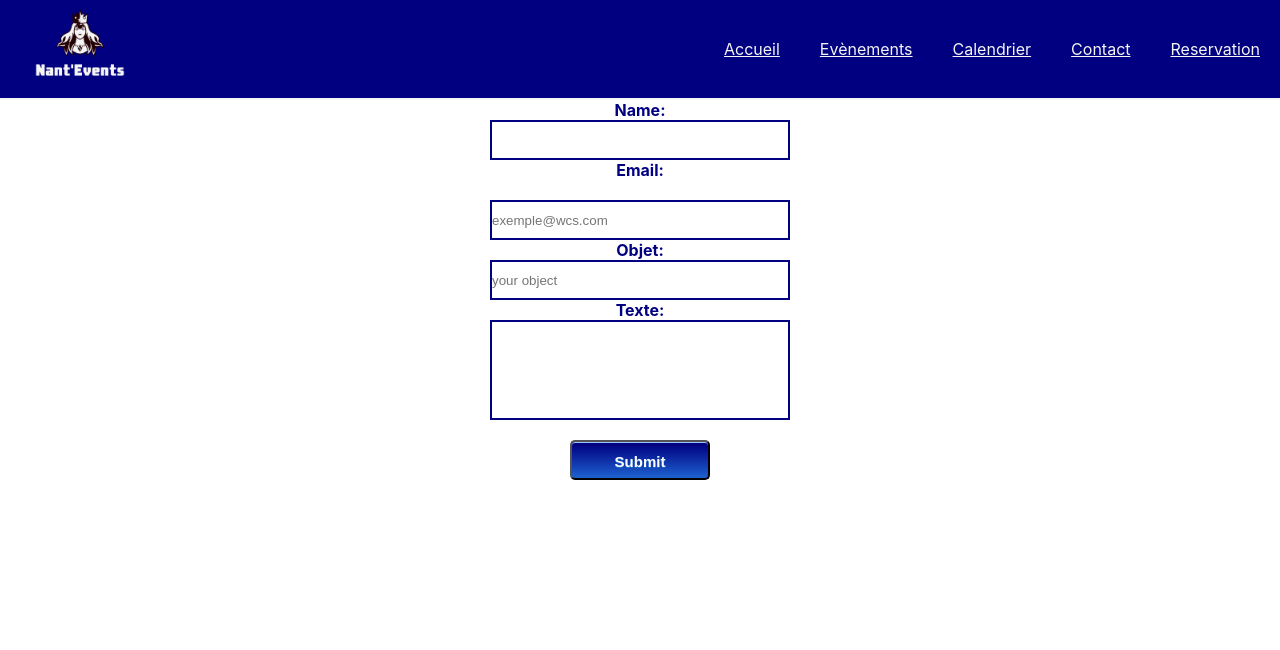
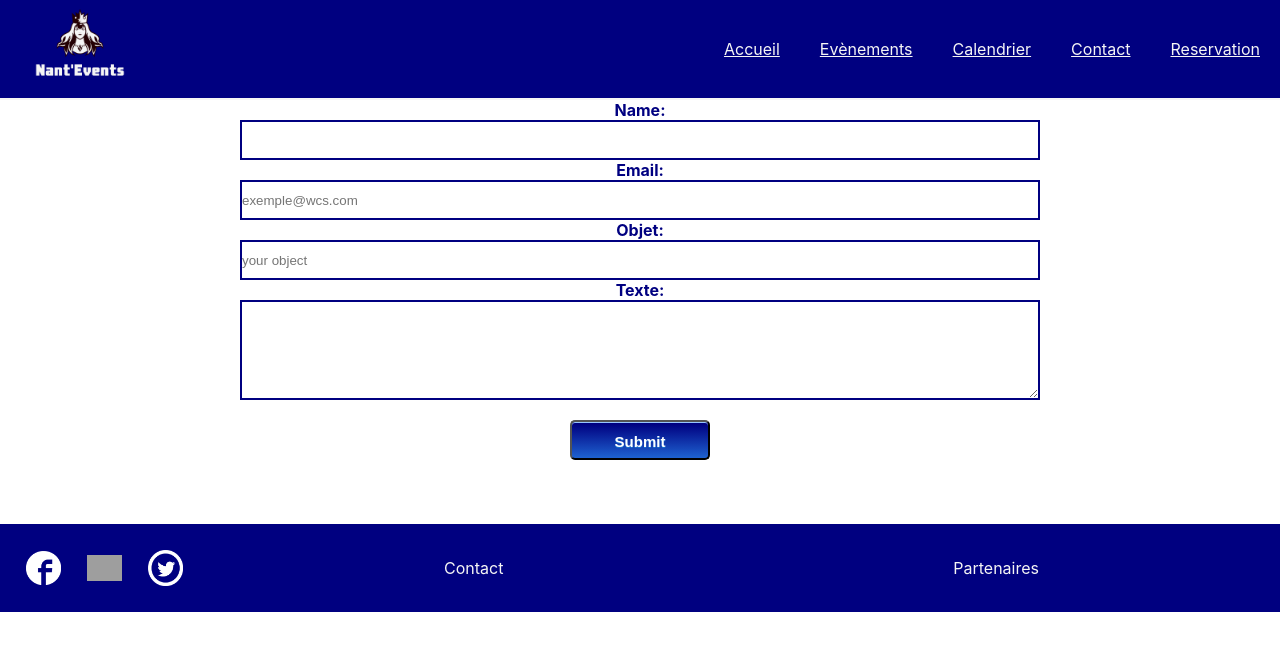
Before and after one commit to thomas37000/nts-js-202009-p2-culture, a React (Create React App) app: page /contact in a window 1280 px wide. Shown: the top 650 px of the page. Built offline with nearby package versions, Linux system fonts and the light colour scheme; grey boxes are pictures that could not be loaded.

Commit message:
Finalisation responsive  formulaire

```diff
--- a/src/components/Contact.jsx
+++ b/src/components/Contact.jsx
@@ -2,16 +2,17 @@ import React from 'react';
 import Navbar from './Navbar';
 import GitApi from './GitApi';
 import GithubProfil from './GithubProfil';
-import HeaderContact from './HeaderContact';
 import Form from './Form';
+import Footer from './Footer';
 
-const Contact = () => {
+function Contact() {
   return (
     <div>
       <Navbar />
       <Form />
+      <Footer />
     </div>
   );
-};
+}
 
 export default Contact;
--- a/src/components/Form.jsx
+++ b/src/components/Form.jsx
@@ -63,6 +63,7 @@ const DIV = styled.div`
     text-decoration: none;
     text-align: center;
     text-shadow: 0px 1px 0px #1570cd;
+    margin-bottom: 10%;
   }
   .classname:hover {
     background: -webkit-gradient(
@@ -79,13 +80,16 @@ const DIV = styled.div`
   .classname:active {
     position: relative;
     top: 1px;
-
-    @media screen and (min-width: 1224px) {
-      form {
-        display: flex;
-        flex-direction: row;
-        width: 100px;
-      }
+  }
+  @media (min-width: 1224px) {
+    input {
+      width: 800px;
+    }
+    .textesize {
+      width: 800px;
+    }
+    button {
+      margin-bottom: 10%;
     }
   }
 `;
@@ -95,6 +99,7 @@ function Formulaire() {
     name: '',
     email: '',
     objet: '',
+    texte: '',
   });
   const handleSubmit = (e) => {
     e.preventDefault();
@@ -106,7 +111,7 @@ function Formulaire() {
   return (
     <DIV className="formContact">
       <form onSubmit={(e) => handleSubmit(e)}>
-        <label>Name:</label>
+        <label htmlFor="name">Name:</label>
         <input
           type="text"
           name="name"
@@ -114,8 +119,7 @@ function Formulaire() {
           value={form.name}
           onChange={(e) => handleChange(e)}
         />
-        <label>Email:</label>
-        <br />
+        <label htmlFor="Email">Email:</label>
         <input
           type="text"
           placeholder="exemple@wcs.com"
@@ -123,7 +127,7 @@ function Formulaire() {
           name="email"
           value={form.mail}
         />
-        <label>Objet:</label>
+        <label htmlFor="objet">Objet:</label>
         <input
           type="text"
           placeholder="your object"
@@ -131,12 +135,14 @@ function Formulaire() {
           name="objet"
           value={form.objet}
         />
-        <label>Texte:</label>
-        <input
+        <label htmlFor="texte">Texte:</label>
+        <textarea
           className="textesize"
           type="textarea"
           name="textValue"
           onChange={handleChange}
+          rows="10"
+          cols="30"
         />
         <button type="button" onClick={handleSubmit}>
           Submit
```
